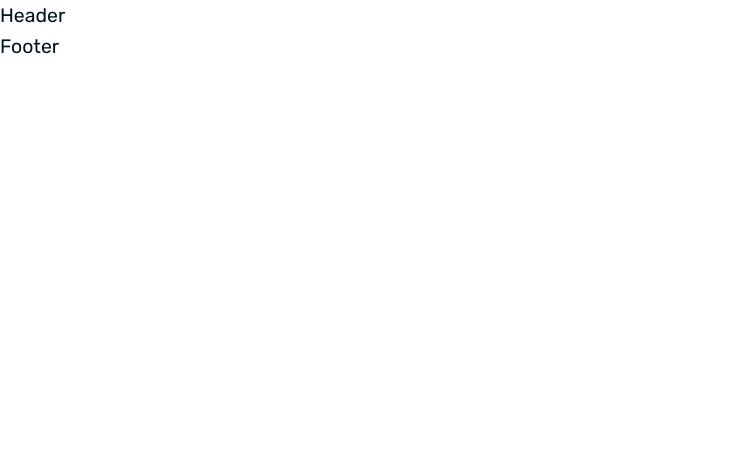
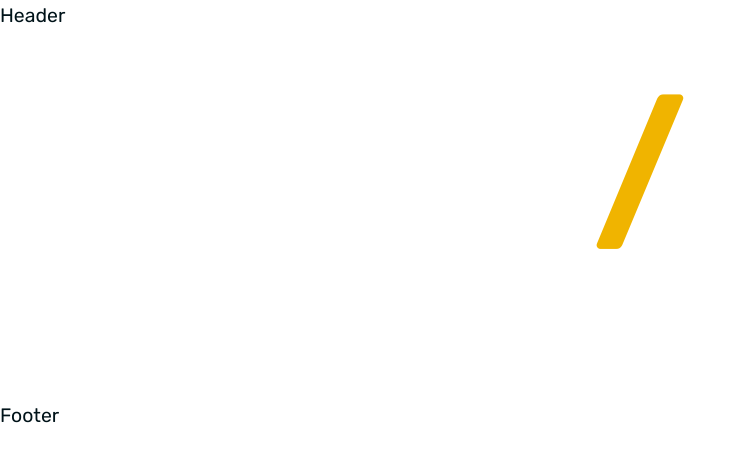
Before and after one commit to ryosuketter/personal-blog, a Next.js app: page / in a window 1280 px wide. Shown: the top 462 px of the page, without its empty margins (0-745 px from the left). Built offline with nearby package versions, Linux system fonts and the light colour scheme.

Commit message:
add: Hero

```diff
--- a/src/components/Hero/index.tsx
+++ b/src/components/Hero/index.tsx
@@ -1,5 +1,19 @@
 import { FC } from 'react'
 
-export const Hero: FC = () => {
-  return null
+import styles from './style.module.scss'
+interface HeroProps {
+  title?: string
+  subtitle?: string
 }
+
+export const Hero: FC<HeroProps> = ({ title, subtitle }) => {
+  return (
+    <div className={styles.wrapper}>
+      <h2 className={styles.title}>
+        <span className={styles.keyVisual}>/</span>
+        {title}
+      </h2>
+      <span className={styles.subtitle}>{subtitle}</span>
+    </div>
+  )
+}
--- /dev/null
+++ b/src/components/Hero/style.module.scss
@@ -0,0 +1,23 @@
+@import 'styles/utils.scss';
+@import 'styles/variables.scss';
+
+.wrapper {
+  @include verticallyCenteredSideBySide;
+  padding-bottom: calc(var(--space-xl) * 0.7);
+}
+
+.title {
+  font-size: var(--font-size-display2);
+  font-weight: 700;
+}
+
+.keyVisual {
+  font-size: var(--font-size-display1);
+  font-weight: 700;
+  color: var(--color-yellow);
+}
+
+.subtitle {
+  font-size: var(--font-size-small-heading2);
+  color: var(--color-scarpa-flow);
+}
```
